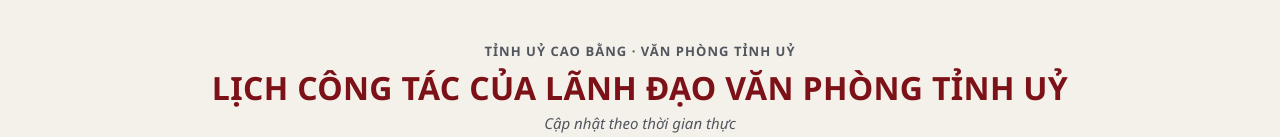
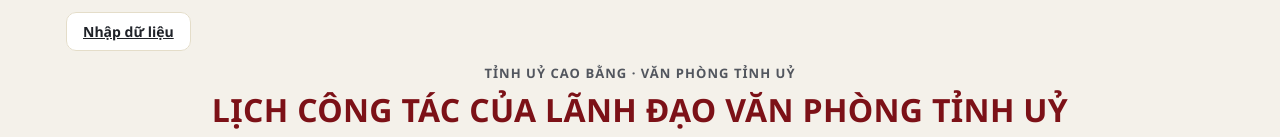
Before and after one commit to pxtungcb-vn/lich-cong-tac-ldvp, a plain HTML site: page index.html in a window 1280 px wide. Shown: the top 137 px of the page. Drawn offline with Linux system fonts and the light colour scheme; no server answers.

Commit message:
Add Nhap du lieu button to view page

```diff
--- a/index.html
+++ b/index.html
@@ -9,6 +9,9 @@
 </head>
 <body>
   <div class="page">
+    <div class="top-actions">
+      <a class="btn" href="admin.html">Nhập dữ liệu</a>
+    </div>
     <header class="masthead">
       <div class="org">Tỉnh uỷ Cao Bằng · Văn phòng Tỉnh uỷ</div>
       <h1>LỊCH CÔNG TÁC CỦA LÃNH ĐẠO VĂN PHÒNG TỈNH UỶ</h1>
```
